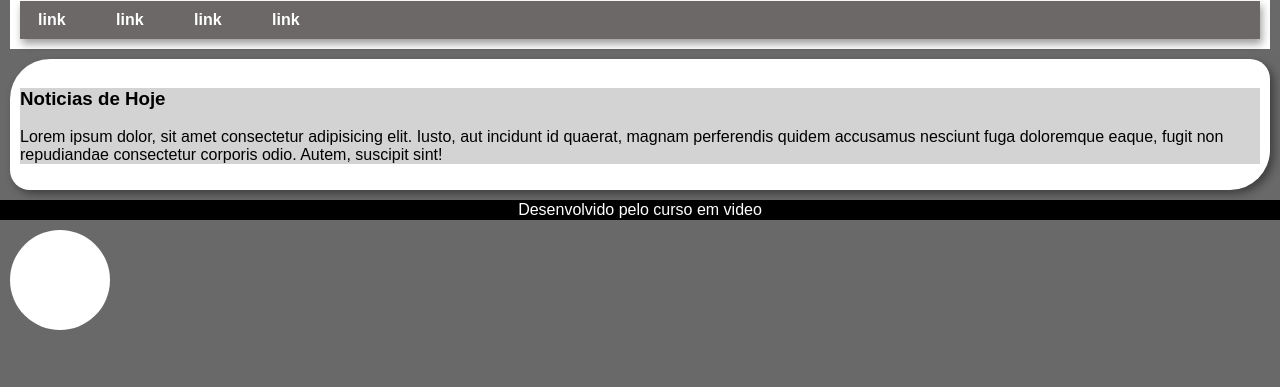
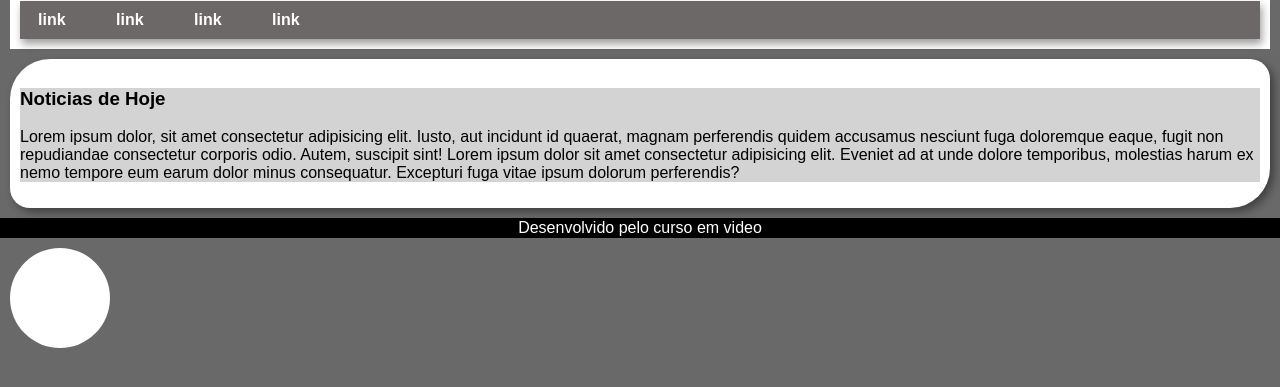
Before and after one commit to RoniSuraj/html-css, a plain HTML site: page exercicios/ex021/caixa02.html in a window 1280 px wide. Shown: the part 99-486 px from the top of the page. Drawn offline with Linux system fonts and the light colour scheme.

Commit message:
Update caixa02.html

```diff
--- a/exercicios/ex021/caixa02.html
+++ b/exercicios/ex021/caixa02.html
@@ -94,7 +94,7 @@
         <section id="noticias">
             <article>
                 <h1> Noticias de Hoje</h1>
-                <p>Lorem ipsum dolor, sit amet consectetur adipisicing elit. Iusto, aut incidunt id quaerat, magnam perferendis quidem accusamus nesciunt fuga doloremque eaque, fugit non repudiandae consectetur corporis odio. Autem, suscipit sint!</p>
+                <p>Lorem ipsum dolor, sit amet consectetur adipisicing elit. Iusto, aut incidunt id quaerat, magnam perferendis quidem accusamus nesciunt fuga doloremque eaque, fugit non repudiandae consectetur corporis odio. Autem, suscipit sint! Lorem ipsum dolor sit amet consectetur adipisicing elit. Eveniet ad at unde dolore temporibus, molestias harum ex nemo tempore eum earum dolor minus consequatur. Excepturi fuga vitae ipsum dolorum perferendis?</p>
                 <aside>
 
                 </aside>
```
